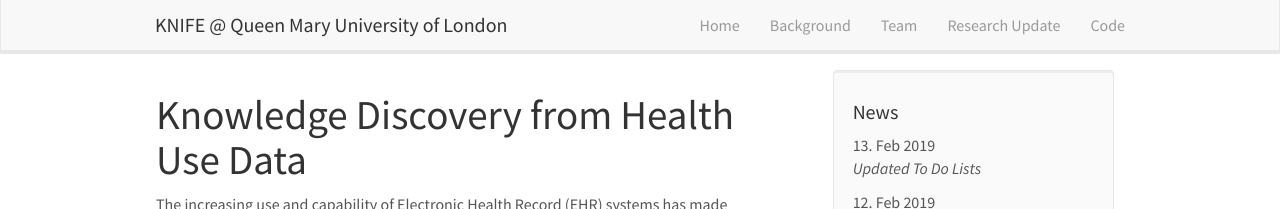
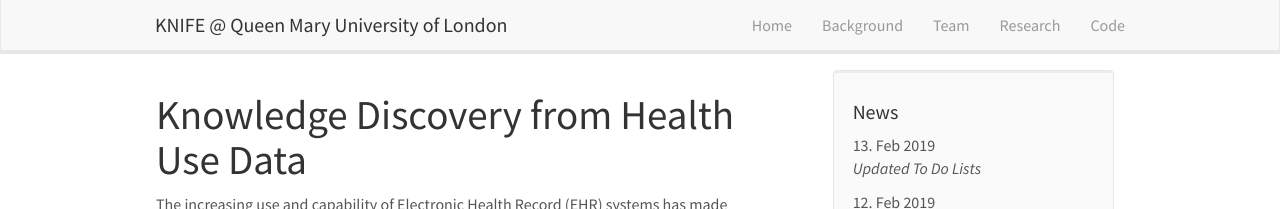
Before and after one commit to knifeqmul/knifeqmul.github.io, a Jekyll site: the page built from _pages/home.md, in a window 1280 px wide. Shown: the top 209 px of the page. Built offline with Jekyll 4.4.1, drawn with Linux system fonts in a browser that asks for light colours; nearby versions of some CDN libraries.

Commit message:
Update header.html

```diff
--- a/_includes/header.html
+++ b/_includes/header.html
@@ -15,7 +15,7 @@
 		<li><a href="{{ site.url }}{{ site.baseurl }}/">Home</a></li>
 		<li><a href="{{ site.url }}{{ site.baseurl }}/background">Background</a></li>
 		<li><a href="{{ site.url }}{{ site.baseurl }}/team">Team</a></li>
-		<li><a href="{{ site.url }}{{ site.baseurl }}/research">Research Update</a></li>
+		<li><a href="{{ site.url }}{{ site.baseurl }}/research">Research</a></li>
 		<li><a href="{{ site.url }}{{ site.baseurl }}/code">Code</a></li>
 	  </ul>
 	</div>
```
